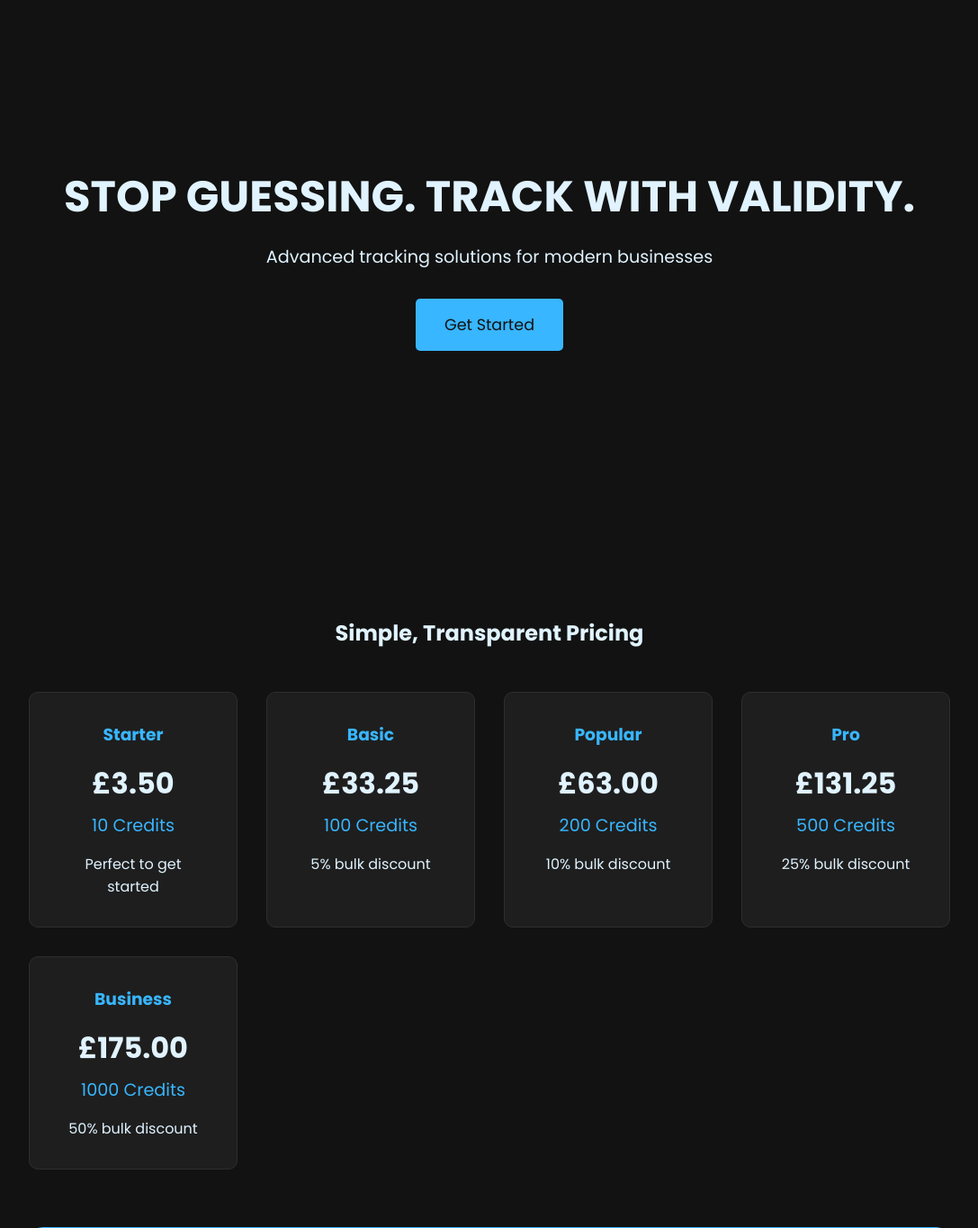
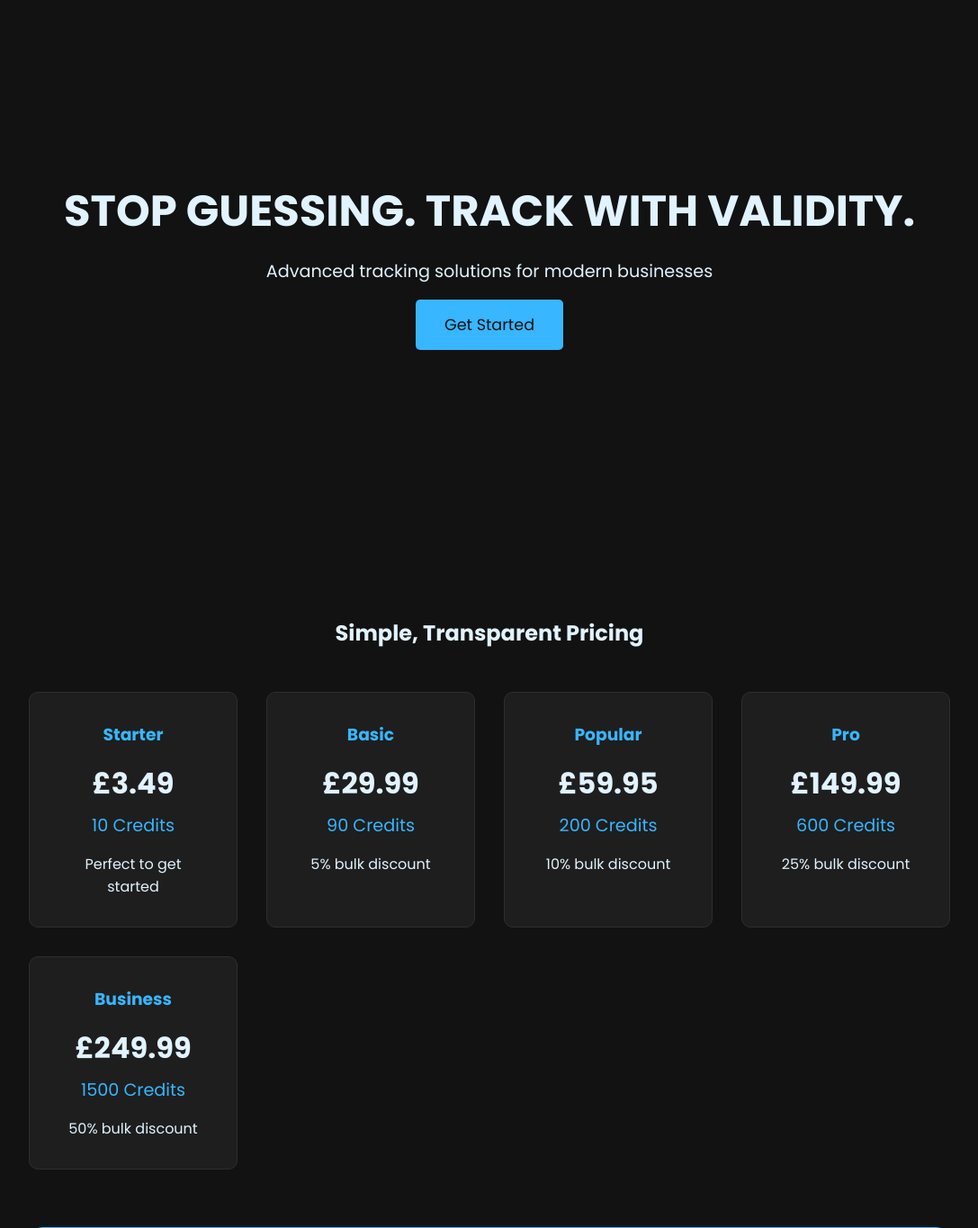
Before and after one commit to IamSIJ/TrackPiperLanding, a Flask app: page / in a window 1280 px wide. Shown: the part 159-1524 px from the top of the page at 90% size, without its empty margins (96-1183 px from the left). Run offline with Flask 3, Linux system fonts and the light colour scheme.

Commit message:
Did Some Stuff

```diff
--- a/app.py
+++ b/app.py
@@ -7,4 +7,4 @@
     return render_template("home.html")
 
 if __name__ == "__main__":
-    app.run(debug=True)
+    app.run('0.0.0.0', port=5000)
--- a/static/css/style.css
+++ b/static/css/style.css
@@ -24,6 +24,10 @@
     padding: 0;
     box-sizing: border-box;
     font-family: 'Poppins', sans-serif;
+    user-select: none;
+    -webkit-user-select: none;
+    -moz-user-select: none;
+    -ms-user-select: none;
 }
 
 body {
@@ -109,6 +113,7 @@
     border-radius: 5px;
     cursor: pointer;
     transition: transform 0.3s;
+    text-decoration: none;
 }
 
 .cta-button:hover {
--- /dev/null
+++ b/static/js/security.js
@@ -0,0 +1,20 @@
+// Prevent right click
+document.addEventListener('contextmenu', (e) => e.preventDefault());
+
+// Prevent keyboard shortcuts
+document.addEventListener('keydown', function(e) {
+    if(e.key === 'F12' ||
+       (e.ctrlKey && e.shiftKey && (e.key === 'I' || e.key === 'i' || e.key === 'J' || e.key === 'j')) ||
+       (e.ctrlKey && e.shiftKey && (e.key === 'C' || e.key === 'c')) ||
+       (e.ctrlKey && (e.key === 'U' || e.key === 'u'))) {
+        e.preventDefault();
+        return false;
+    }
+});
+
+// Subtle DevTools detection
+setInterval(function() {
+    if (window.outerWidth - window.innerWidth > 160 || window.outerHeight - window.innerHeight > 160) {
+        window.location.reload();
+    }
+}, 1000);
--- a/templates/home.html
+++ b/templates/home.html
@@ -15,8 +15,8 @@
         <div class="nav-links">
             <a href="#pricing">Pricing</a>
             <div class="auth-buttons">
-                <a href="/login" class="login-btn">Login</a>
-                <a href="/register" class="register-btn">Register</a>
+                <a href="https://app.trackpiper.com/login" class="login-btn">Login</a>
+                <a href="https://app.trackpiper.com/register" class="register-btn">Register</a>
             </div>
         </div>
     </nav>
@@ -25,7 +25,7 @@
         <div class="hero">
             <h1>STOP GUESSING. TRACK WITH VALIDITY.</h1>
             <p>Advanced tracking solutions for modern businesses</p>
-            <button class="cta-button">Get Started</button>
+            <a href="https://app.trackpiper.com/register" class="cta-button">Get Started</a>
         </div>
     </header>
 
@@ -34,32 +34,32 @@
         <div class="pricing-grid">
             <div class="price-card">
                 <h3>Starter</h3>
-                <div class="price">£3.50</div>
+                <div class="price">£3.49</div>
                 <div class="credits">10 Credits</div>
                 <p>Perfect to get started</p>
             </div>
             <div class="price-card">
                 <h3>Basic</h3>
-                <div class="price">£33.25</div>
-                <div class="credits">100 Credits</div>
+                <div class="price">£29.99</div>
+                <div class="credits">90 Credits</div>
                 <p>5% bulk discount</p>
             </div>
             <div class="price-card">
                 <h3>Popular</h3>
-                <div class="price">£63.00</div>
+                <div class="price">£59.95</div>
                 <div class="credits">200 Credits</div>
                 <p>10% bulk discount</p>
             </div>
             <div class="price-card">
                 <h3>Pro</h3>
-                <div class="price">£131.25</div>
-                <div class="credits">500 Credits</div>
+                <div class="price">£149.99</div>
+                <div class="credits">600 Credits</div>
                 <p>25% bulk discount</p>
             </div>
             <div class="price-card">
                 <h3>Business</h3>
-                <div class="price">£175.00</div>
-                <div class="credits">1000 Credits</div>
+                <div class="price">£249.99</div>
+                <div class="credits">1500 Credits</div>
                 <p>50% bulk discount</p>
             </div>
         </div>
@@ -76,5 +76,6 @@
             </div>
         </div>
     </section>
+    <script src="{{ url_for('static', filename='js/security.js') }}"></script>
 </body>
 </html>
```
